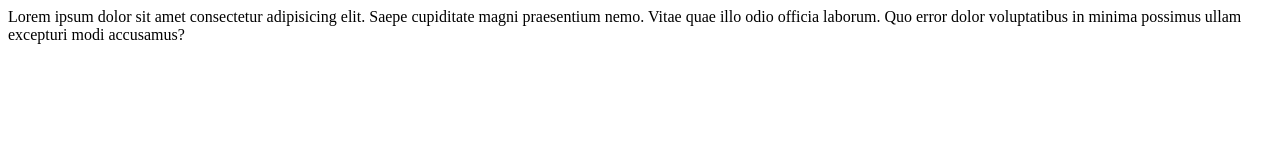
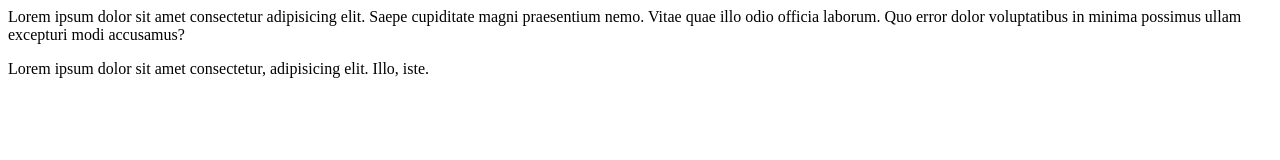
Before and after one commit to deepaknegi-04/learn-git, a plain HTML site: page index.html in a window 1280 px wide. Drawn offline with Linux system fonts and the light colour scheme.

Commit message:
add paragraph to code

```diff
--- a/index.html
+++ b/index.html
@@ -7,5 +7,6 @@
 </head>
 <body>
     Lorem ipsum dolor sit amet consectetur adipisicing elit. Saepe cupiditate magni praesentium nemo. Vitae quae illo odio officia laborum. Quo error dolor voluptatibus in minima possimus ullam excepturi modi accusamus?
+    <p>Lorem ipsum dolor sit amet consectetur, adipisicing elit. Illo, iste.</p>
 </body>
 </html>
```
